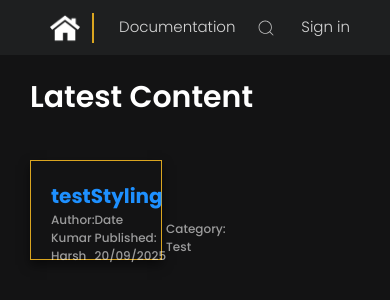
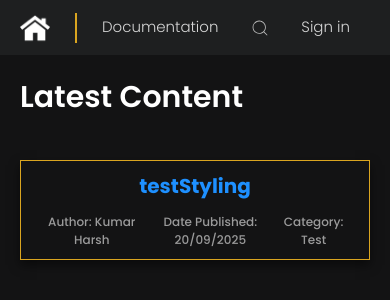
Before and after one commit to ghost-gilbert/DU, a React (Vite) app: page /home in a window 390 px wide. Shown: the top 300 px of the page. Built offline with nearby package versions, Linux system fonts and the light colour scheme; a web font is replaced by a local one.

Commit message:
Home page media query fixed
Fixed the styling of home page and their cards and spacing

```diff
--- a/src/components/Documentation.css
+++ b/src/components/Documentation.css
@@ -121,6 +121,12 @@ h1,h2,h3,h4{
         margin: 2rem 0 0 0;
     }
 
+    .border{
+        width: 90%;
+        padding: 1rem 2rem;
+        /* text-align: center; */
+    }
+
     .documents .border{
         margin: 1rem 0;
     }
--- a/src/components/Home.css
+++ b/src/components/Home.css
@@ -1,5 +1,5 @@
-.home{
-    margin: 2rem 3rem;
+.home_page{
+    margin: 2rem;
 }
 
 .Main-head{
@@ -7,7 +7,7 @@
     font-weight: 600;
 }
 
-.home .border{
+.home_page .border{
     /* border: 1px solid rgba(6, 6, 6, 0.321); */
     /* border-radius: 1rem; */
     padding: 2rem;
@@ -19,3 +19,11 @@
     margin: 4rem 0;
     box-shadow: 0px 5px 10px 0px rgba(0, 0, 0, 0.5);
 }
+
+@media (max-width: 425px) {
+    .home_page .border{
+        width: 100%;
+        padding: 1rem 2rem;
+        text-align: center;
+    }
+}
--- a/src/components/Home.jsx
+++ b/src/components/Home.jsx
@@ -42,7 +42,7 @@ function Home() {
         <header>
           <Navbar />
         </header>
-          <div className='home'>
+          <div className='home_page'>
             <h1 className='Main-head'>Latest Content</h1>
             <div className="border golden-border">
               <Link className="heading font-medium " to={latestDoc.path}><h1 className="heading font-medium">{latestDoc.heading}</h1></Link>
```
